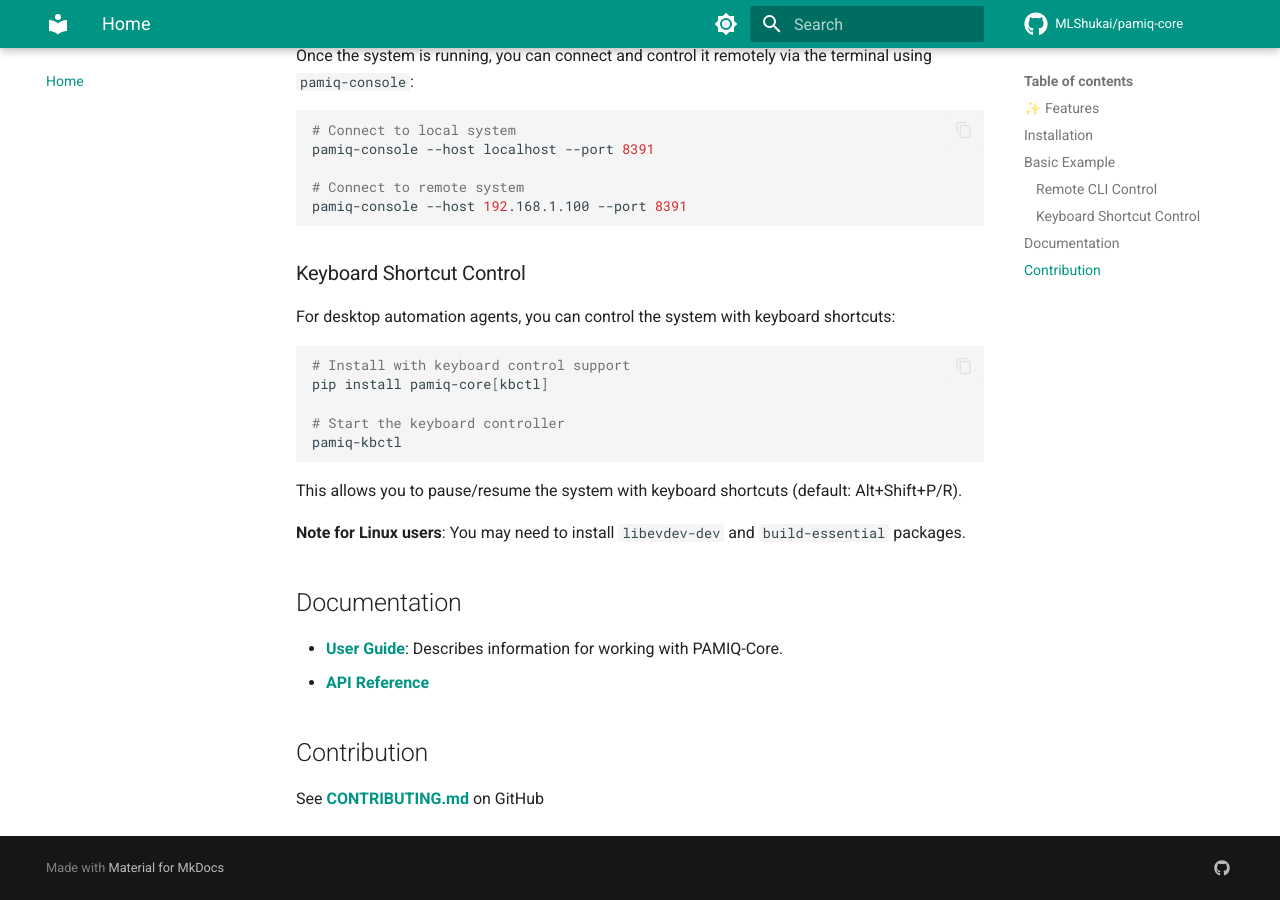
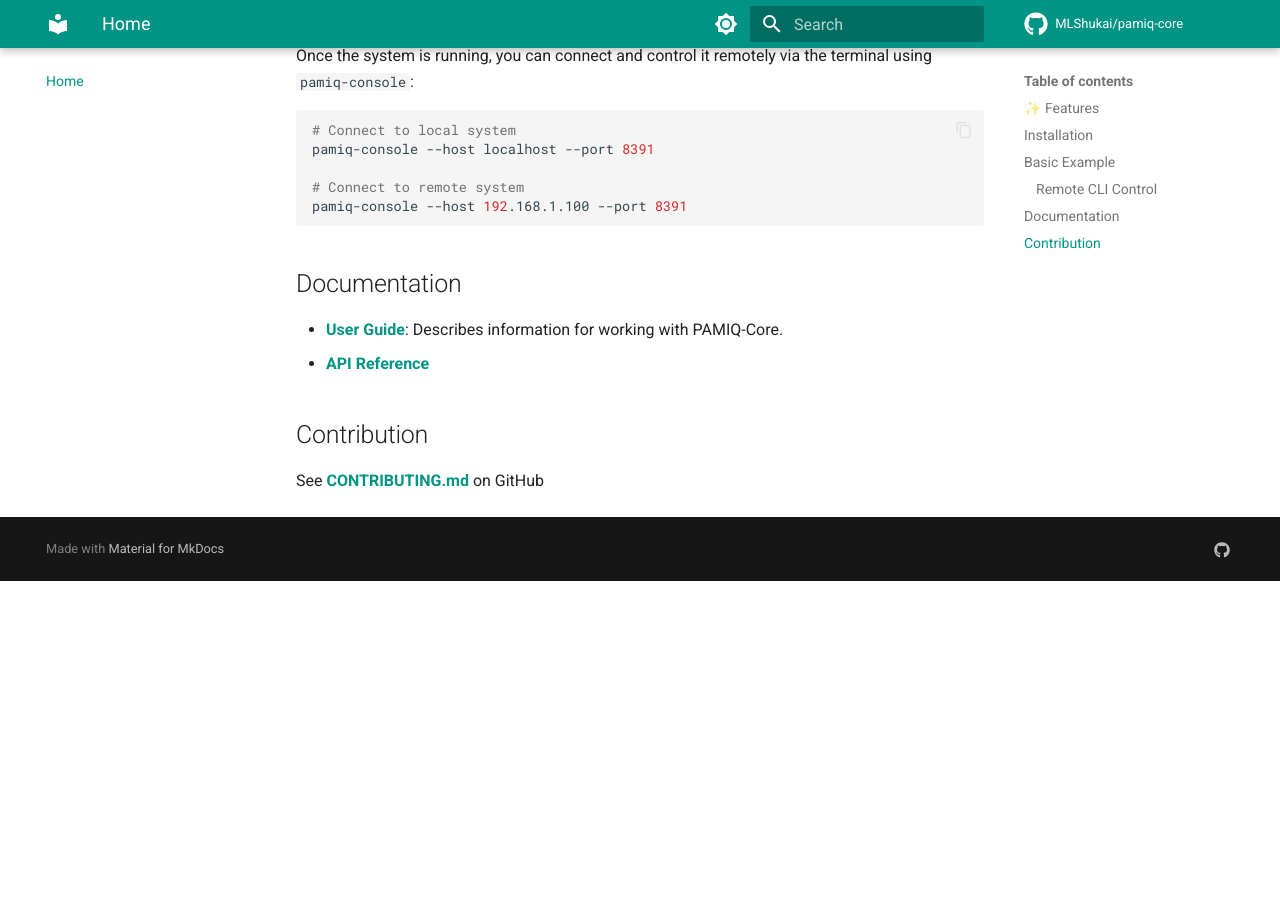
Before and after one commit to MLShukai/pamiq-core, an MkDocs documentation site: the page built from docs/index.md, in a window 1280 px wide and 900 px high, scrolled down 2027 px. Built offline with MkDocs 1.6.1 and Material for MkDocs 9.7.7, drawn with Linux system fonts in a browser that asks for light colours; comment, search, counter and statistics services are not loaded; after the commit the page ends 2608 px from its top, so only the background shows below that.

Commit message:
docs(readme): remove keyboard shortcut control section

````diff
--- a/docs/index.md
+++ b/docs/index.md
@@ -61,22 +61,6 @@
 pamiq-console --host 192.168.1.100 --port 8391
 ```
 
-### Keyboard Shortcut Control
-
-For desktop automation agents, you can control the system with keyboard shortcuts:
-
-```bash
-# Install with keyboard control support
-pip install pamiq-core[kbctl]
-
-# Start the keyboard controller
-pamiq-kbctl
-```
-
-This allows you to pause/resume the system with keyboard shortcuts (default: Alt+Shift+P/R).
-
-**Note for Linux users**: You may need to install `libevdev-dev` and `build-essential` packages.
-
 ## Documentation
 
 - [**User Guide**](./user-guide/index.md): Describes information for working with PAMIQ-Core.
````
Also changed, not shown: README.md (+0 -25 lines).
